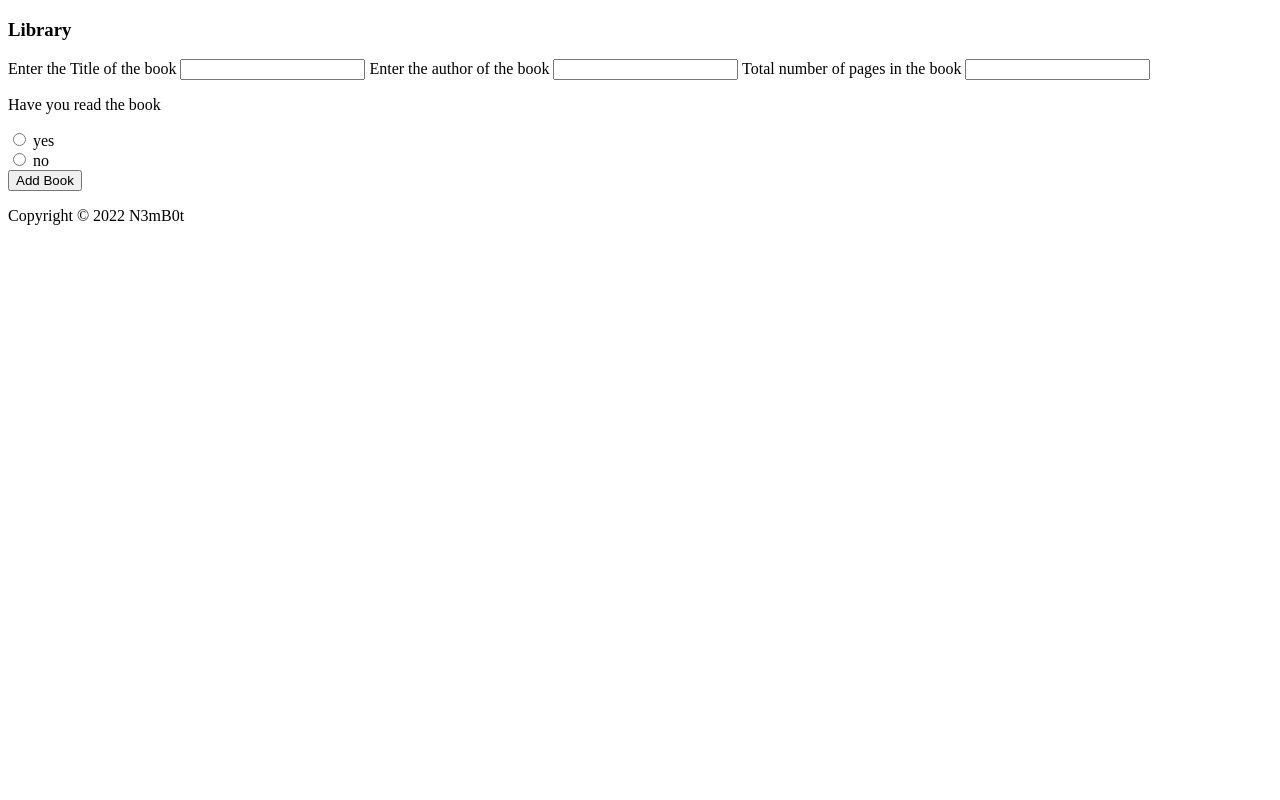
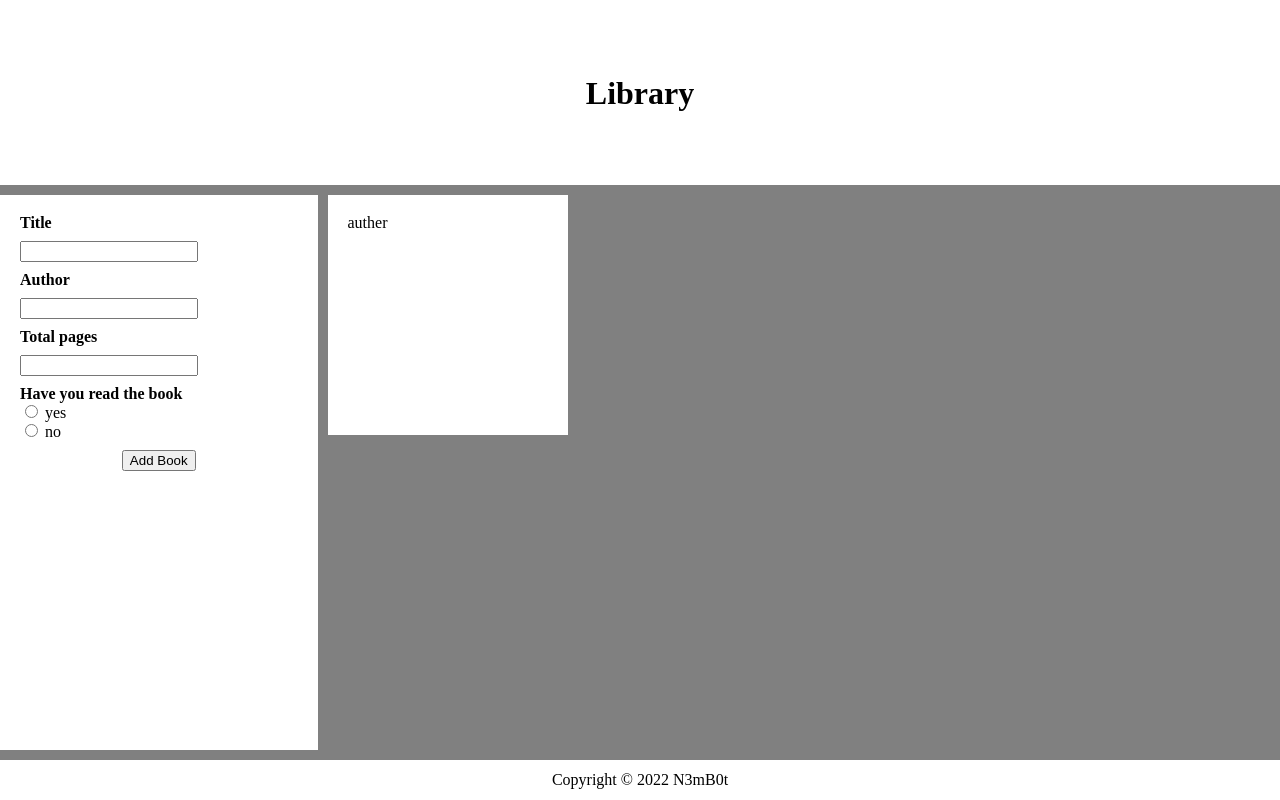
Before and after one commit to N3M35I5/Odin_Library, a plain HTML site: page index.html in a window 1280 px wide. Drawn offline with Linux system fonts and the light colour scheme.

Commit message:
Added Basic CSS

```diff
--- a/index.css
+++ b/index.css
@@ -0,0 +1,115 @@
+/* http://meyerweb.com/eric/tools/css/reset/
+   v2.0 | 20110126
+   License: none (public domain)
+*/
+
+html, body, div, span, applet, object, iframe,
+h1, h2, h3, h4, h5, h6, p, blockquote, pre,
+a, abbr, acronym, address, big, cite, code,
+del, dfn, em, img, ins, kbd, q, s, samp,
+small, strike, strong, sub, sup, tt, var,
+b, u, i, center,
+dl, dt, dd, ol, ul, li,
+fieldset, form, label, legend,
+table, caption, tbody, tfoot, thead, tr, th, td,
+article, aside, canvas, details, embed,
+figure, figcaption, footer, header, hgroup,
+menu, nav, output, ruby, section, summary,
+time, mark, audio, video {
+	margin: 0;
+	padding: 0;
+	border: 0;
+	font-size: 100%;
+	font: inherit;
+	vertical-align: baseline;
+}
+/* HTML5 display-role reset for older browsers */
+article, aside, details, figcaption, figure,
+footer, header, hgroup, menu, nav, section {
+	display: block;
+}
+body {
+	line-height: 1;
+}
+ol, ul {
+	list-style: none;
+}
+blockquote, q {
+	quotes: none;
+}
+blockquote:before, blockquote:after,
+q:before, q:after {
+	content: '';
+	content: none;
+}
+table {
+	border-collapse: collapse;
+	border-spacing: 0;
+}
+
+/*My Code*/
+
+body{
+    height: 100vh;
+    width: 100vw;
+    display: grid;
+    grid-template-columns: 1fr 3fr;
+    grid-template-rows: 1fr 3fr 40px;
+    gap : 10px;
+    background-color: gray;
+}
+.footer,.header,.sidebar,.card{
+    background-color: white;
+}
+.header{
+    grid-row: 1/2;
+    grid-column: 1/3;
+    align-self: stretch;
+    display: flex;
+    align-items: center;
+    justify-content: center;
+}
+.heading{
+    font-weight: bold;
+    font-size :xx-large ;
+}
+.sidebar{
+    grid-row: 2/3;
+    grid-column: 1/2;
+    display: flex;
+    flex-direction: column;
+    gap: 10px;
+    padding: 20px;
+}
+.sidebar>label,p{
+    font-size: medium;
+    font-weight: bold;
+}
+.sidebar>input{
+    max-width: 170px;
+}
+#submitbtn{
+    max-width: fit-content;
+    align-self: center;
+}
+.content{
+    grid-row: 2/3;
+    grid-column: 2/3;
+}
+.card{
+    width:200px;
+    height: 200px;
+    padding: 20px;
+    font-size: medium;
+}
+.footer{
+    grid-column: 1/-1;
+    grid-row: 3/4;
+    align-self: stretch;
+    display: flex;
+    align-items: center;
+    justify-content: center;
+}
+.footer>p{
+    font-weight: 500;
+}
--- a/index.html
+++ b/index.html
@@ -13,23 +13,25 @@
         <h3 class="heading">Library</h3>
     </div>
     <div class="sidebar">
-        <label for="title">Enter the Title of the book</label>
+        <label for="title" >Title</label>
         <input type="text" id="title" name="title">
-        <label for="author">Enter the author of the book</label>
+        <label for="author">Author</label>
         <input type="text" id="author" name="author">
-        <label for="title">Total number of pages in the book</label>
+        <label for="title">Total pages</label>
         <input type="text" id="pages" name="pages">
         <div class="readornot">
             <p>Have you read the book</p>
-            <input type="radio" id="yes" name="yesbtn" value=true>
+            <input type="radio" id="yes" name="readbtn" value=true>
             <label for="yes">yes</label><br>
-            <input type="radio" id="no" name="nobtn" value=false>
+            <input type="radio" id="no" name="readbtn" value=false>
             <label for="no">no</label><br>
         </div>
-        <button type="button"class="submitbtn">Add Book</button>
+        <button type="button" id="submitbtn">Add Book</button>
     </div>
     <div class="content">
-
+        <div class="card">
+            auther
+        </div>
     </div>
     <div class="footer">
         <p>Copyright © 2022 N3mB0t</p>
```
